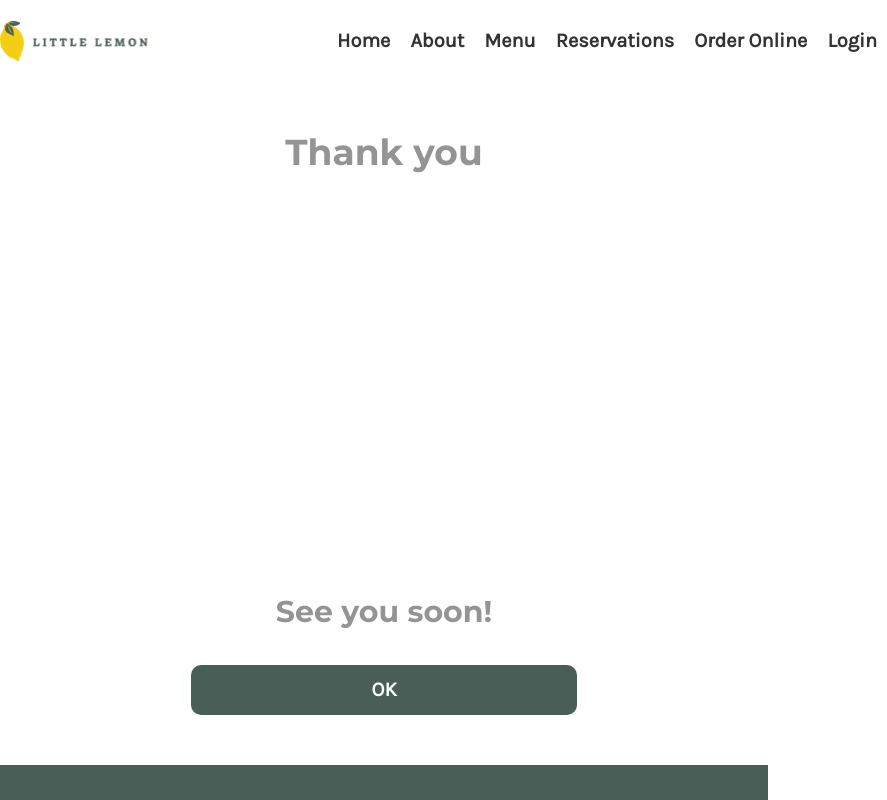
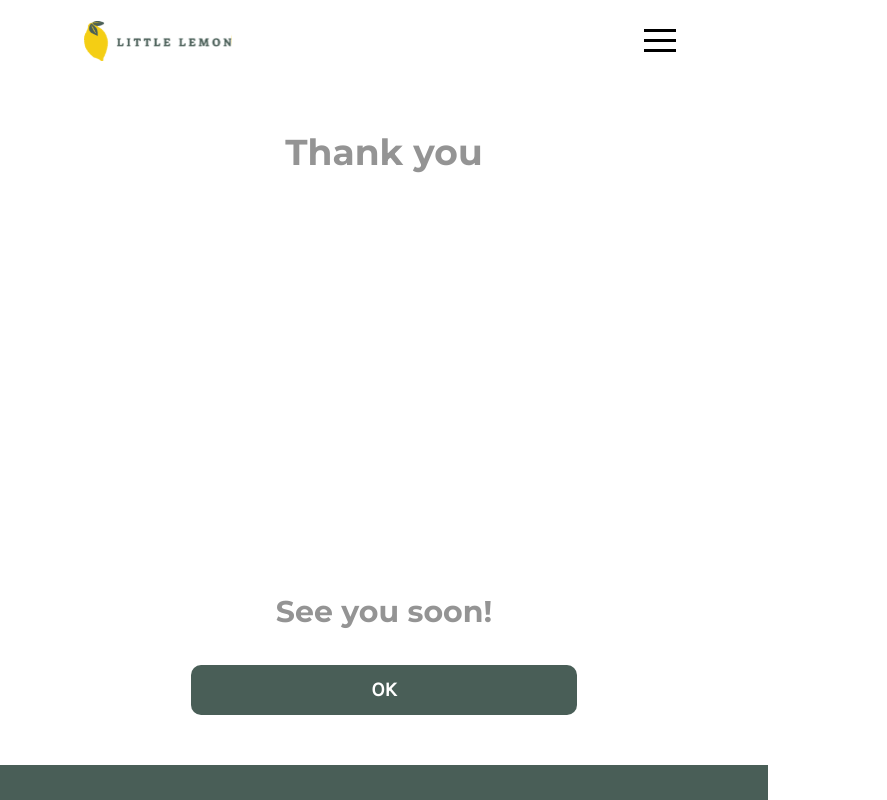
Before and after one commit to KseniiaMarkiv/ll-react-app, a React (Create React App) app: page /confirmation in a window 768 px wide. Shown: the top 800 px of the page, 887 px wide, since content can reach past the window. Built offline with nearby package versions, Linux system fonts and the light colour scheme; a web font is replaced by a local one.

Commit message:
Add mobile style for navbar

```diff
--- a/package.json
+++ b/package.json
@@ -6,6 +6,7 @@
     "@babel/preset-react": "^7.18.6",
     "@testing-library/jest-dom": "^5.16.5",
     "@testing-library/react": "^13.4.0",
+    "hamburger-react": "^2.5.0",
     "react-router-dom": "^6.10.0",
     "react-scripts": "5.0.1",
     "react-shallow-renderer": "^16.15.0",
--- a/src/App.js
+++ b/src/App.js
@@ -2,6 +2,7 @@ import './App.css';
 import './Common.css';
 import './Specific.css';
 import './Footer.css';
+import './Media_queries.css';
 import { BrowserRouter as Router, Routes, Route } from 'react-router-dom';
 
 import Header from './components/Header';
--- a/src/Common.css
+++ b/src/Common.css
@@ -15,7 +15,10 @@ header img {
   position: relative;
   bottom: -3px;
 }
-.Navbar ul {
+.menu-toggle {
+  display: none;
+}
+.menu {
   text-align: center;
   display: flex;
   flex-flow: row wrap;
@@ -47,6 +50,8 @@ header img {
 .MainSection {
   width: 100svw;
   height: auto;
+  z-index: 10;
+  position: relative;
 }
 .hero-sections {
   background-color: var(--primary-green);
--- /dev/null
+++ b/src/Media_queries.css
@@ -0,0 +1,44 @@
+@media screen and (min-width: 660px) and (max-width: 900px) {
+  .HeaderSection,
+  .container {
+    width: 600px;
+  }
+  .menu-toggle {
+    display: block;
+    position: relative;
+    z-index: 99;
+  }
+  .menu {
+    display: flex;
+    justify-content: center;
+    background-color: #F5F5F5;
+    overflow: hidden;
+    position: absolute;
+    left: 0;
+    top: 0;
+    width: 0;
+    height: 100svh;
+    transition: all 1.5s ease;
+  }
+  .menu.menu-open {
+    z-index: 98;
+    width: 100%;
+    height: 100svh;
+    left: 0;
+    top: 0;
+    transition: all 1.5s ease;
+  }
+  .Navbar ul {
+    flex-direction: column;
+  }
+  .Navbar ul li,
+  .Navbar ul li a {
+    display: block;
+    padding: 0.5rem;
+    font-size: 24px;
+    line-height: 29px;
+    margin: 0;
+  }
+
+
+}
--- a/src/components/Nav.js
+++ b/src/components/Nav.js
@@ -1,6 +1,10 @@
 import { Link, Routes, Route } from 'react-router-dom';
+import { Divide as Hamburger } from 'hamburger-react';
+import { useState } from 'react';
 
 function Nav() {
+  const [isOpen, setIsOpen] = useState(false);
+
   const handleClick = (anchor) => () => {
     const id = `${anchor}-section`;
     const element = document.getElementById(id);
@@ -14,7 +18,10 @@ function Nav() {
 
   return (
     <nav className="Navbar">
-        <ul>
+      <div className="menu-toggle" onClick={() => setIsOpen(!isOpen)}>
+        <Hamburger toggled={isOpen} />
+      </div>
+      <ul className={`menu ${isOpen ? "menu-open" : ""}`}>
         <li>
           <Link to="/">Home</Link>
         </li>
--- /dev/null
+++ b/src/components/ToggleButton.js
@@ -0,0 +1,6 @@
+function toggleMenu() {
+  var menu = document.querySelector('.Navbar ul');
+  menu.classList.toggle('show');
+  var menuToggle = document.querySelector('.Navbar .menu-toggle');
+  menuToggle.classList.toggle('active');
+}
```
Also changed, not shown: 2 other files (tests, documents, lock files or other folders). Lines whose indentation alone changed are shown as unchanged.
